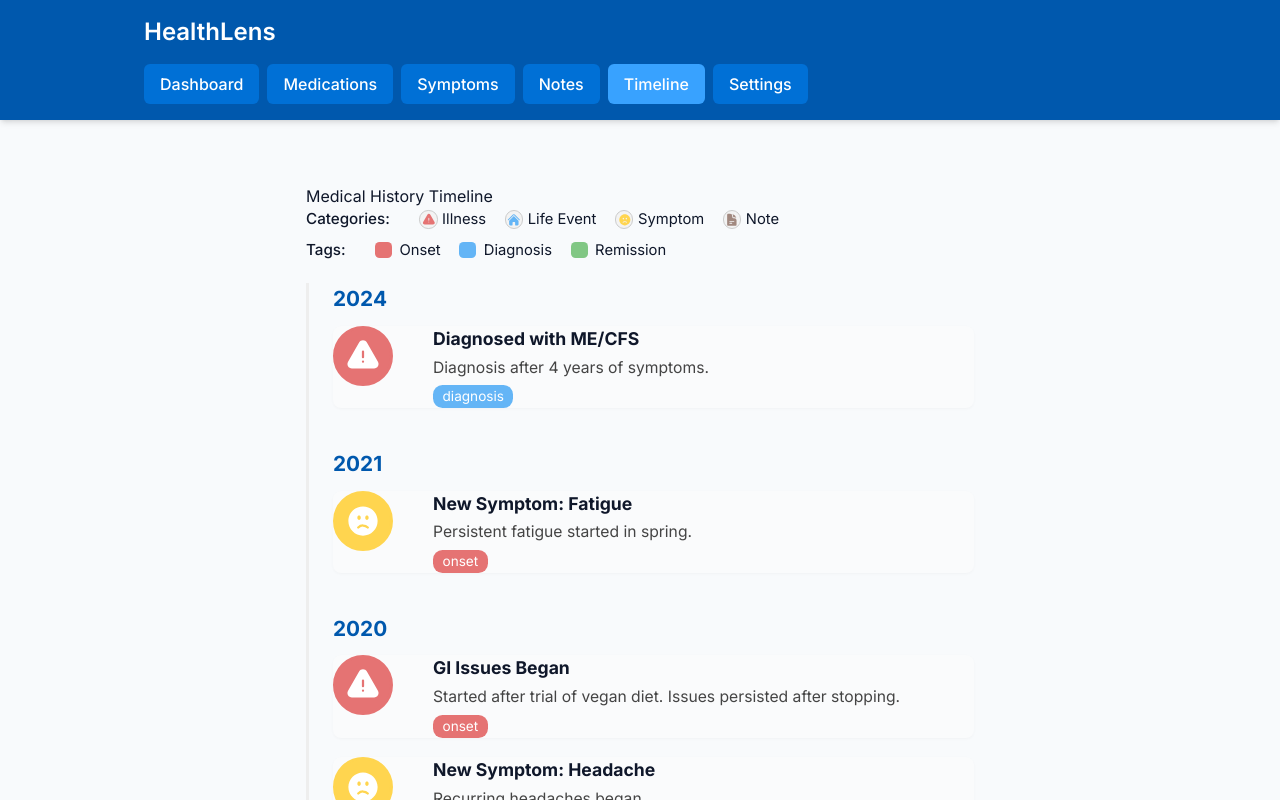
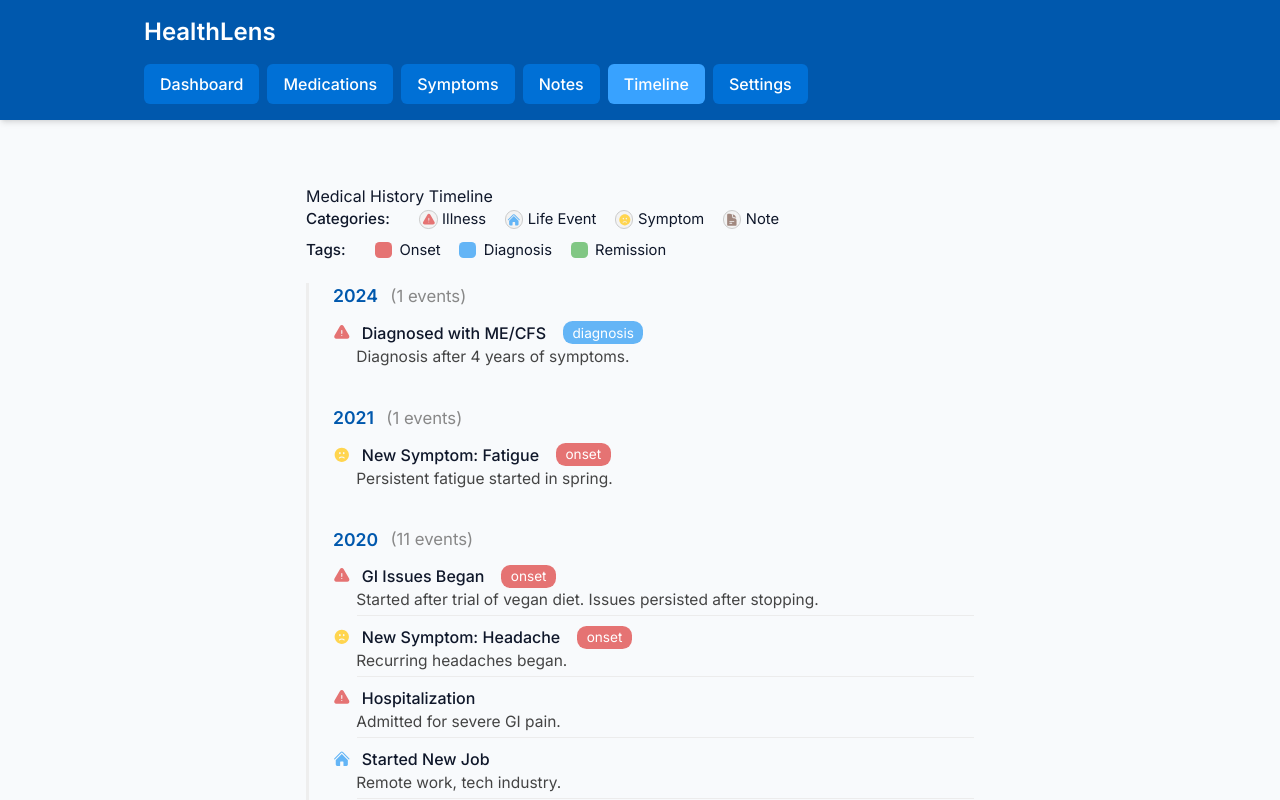
Before and after one commit to rannmann/health-lens, a Vue app in the folder frontend/: page /timeline in a window 1280 px wide. Shown: the top 800 px of the page. Built offline with nearby package versions, Linux system fonts and the light colour scheme; what vue3-apexcharts would draw is missing.

Commit message:
condense timeline view

```diff
--- a/frontend/src/views/Timeline.vue
+++ b/frontend/src/views/Timeline.vue
@@ -124,24 +124,19 @@ function getCategory(catId: number) {
     </div>
     <div class="timeline">
       <div v-for="group in groupedEvents" :key="group.year" class="timeline-year">
-        <div class="year-header">{{ group.year }}</div>
+        <div class="year-header">
+          {{ group.year }}
+          <span class="year-count">({{ group.events.length }} events)</span>
+        </div>
         <div class="year-events">
-          <div v-for="event in group.events" :key="event.id" class="timeline-event">
-            <span
-              class="event-badge"
-              :style="{
-                borderColor: getCategory(event.categoryId).color,
-                backgroundColor: getCategory(event.categoryId).color
-              }"
-              :aria-label="getCategory(event.categoryId).name"
-            >
-              <component :is="getCategory(event.categoryId).icon" class="event-icon-svg" />
-            </span>
-            <div class="event-content">
-              <div class="event-title">{{ event.title }}</div>
-              <div class="event-description" v-if="event.description">{{ event.description }}</div>
-              <div class="event-tag" v-if="event.tag" :style="{ backgroundColor: tagColors[event.tag] }">{{ event.tag }}</div>
+          <div v-for="(event, idx) in group.events" :key="event.id" class="timeline-event-condensed">
+            <div class="event-row">
+              <component :is="getCategory(event.categoryId).icon" class="event-inline-icon" :style="{ color: getCategory(event.categoryId).color }" />
+              <span class="event-title">{{ event.title }}</span>
+              <span v-if="event.tag" class="event-tag-inline" :style="{ backgroundColor: tagColors[event.tag] }">{{ event.tag }}</span>
             </div>
+            <div class="event-description-condensed" v-if="event.description">{{ event.description }}</div>
+            <div v-if="idx < group.events.length - 1" class="event-divider"></div>
           </div>
         </div>
       </div>
@@ -179,13 +174,6 @@ function getCategory(catId: number) {
   gap: 0.3em;
   font-size: 0.97em;
 }
-.legend-color-swatch {
-  width: 1em;
-  height: 1em;
-  border-radius: 50%;
-  border: 1px solid #ccc;
-  display: inline-block;
-}
 .legend-icon-bg {
   display: flex;
   align-items: center;
@@ -215,65 +203,65 @@ function getCategory(catId: number) {
   padding-left: 1.5rem;
 }
 .timeline-year {
-  margin-bottom: 2.5rem;
+  margin-bottom: 2rem;
 }
 .year-header {
-  font-size: 1.3rem;
-  font-weight: bold;
-  margin-bottom: 0.7rem;
+  font-size: 1.1rem;
+  font-weight: 600;
+  margin-bottom: 0.5rem;
   color: var(--primary-600, #1976d2);
+  display: flex;
+  align-items: center;
+  gap: 0.7em;
+}
+.year-count {
+  font-size: 0.95em;
+  color: #888;
+  font-weight: 400;
 }
 .year-events {
   display: flex;
   flex-direction: column;
-  gap: 1.2rem;
+  gap: 0;
 }
-.timeline-event {
-  display: flex;
-  align-items: flex-start;
-  gap: 1rem;
-  padding-left: 0;
-  background: #fafbfc;
-  border-radius: 0.5rem;
-  box-shadow: 0 1px 3px rgba(0,0,0,0.03);
-  position: relative;
+.timeline-event-condensed {
+  padding: 0.2em 0 0.2em 0;
 }
-.event-badge {
+.event-row {
   display: flex;
   align-items: center;
-  justify-content: center;
-  width: 2.5em;
-  height: 2.5em;
-  border: 3px solid;
-  border-radius: 50%;
-  font-size: 1.5em;
-  margin-right: 1em;
-  transition: background 0.2s, border 0.2s;
+  gap: 0.5em;
+  font-size: 1em;
 }
-.event-icon-svg {
-  width: 1.5em;
-  height: 1.5em;
-  color: #fff;
-}
-.event-content {
-  flex: 1;
+.event-inline-icon {
+  width: 1.1em;
+  height: 1.1em;
+  margin-right: 0.2em;
+  vertical-align: middle;
 }
 .event-title {
-  font-weight: bold;
-  font-size: 1.1rem;
-  margin-bottom: 0.2em;
+  font-weight: 500;
+  font-size: 1em;
+  margin-right: 0.3em;
 }
-.event-description {
-  font-size: 0.98rem;
-  color: #444;
-  margin-bottom: 0.2em;
-}
-.event-tag {
+.event-tag-inline {
   display: inline-block;
   font-size: 0.85em;
   color: #fff;
   padding: 0.1em 0.7em;
   border-radius: 0.7em;
-  margin-top: 0.2em;
+  margin-left: 0.3em;
+}
+.event-description-condensed {
+  font-size: 0.97em;
+  color: #444;
+  margin-left: 1.5em;
+  margin-bottom: 0.1em;
+}
+.event-divider {
+  height: 1px;
+  background: #ececec;
+  margin: 0.2em 0 0.2em 1.5em;
+  width: calc(100% - 1.5em);
 }
 </style>
```
